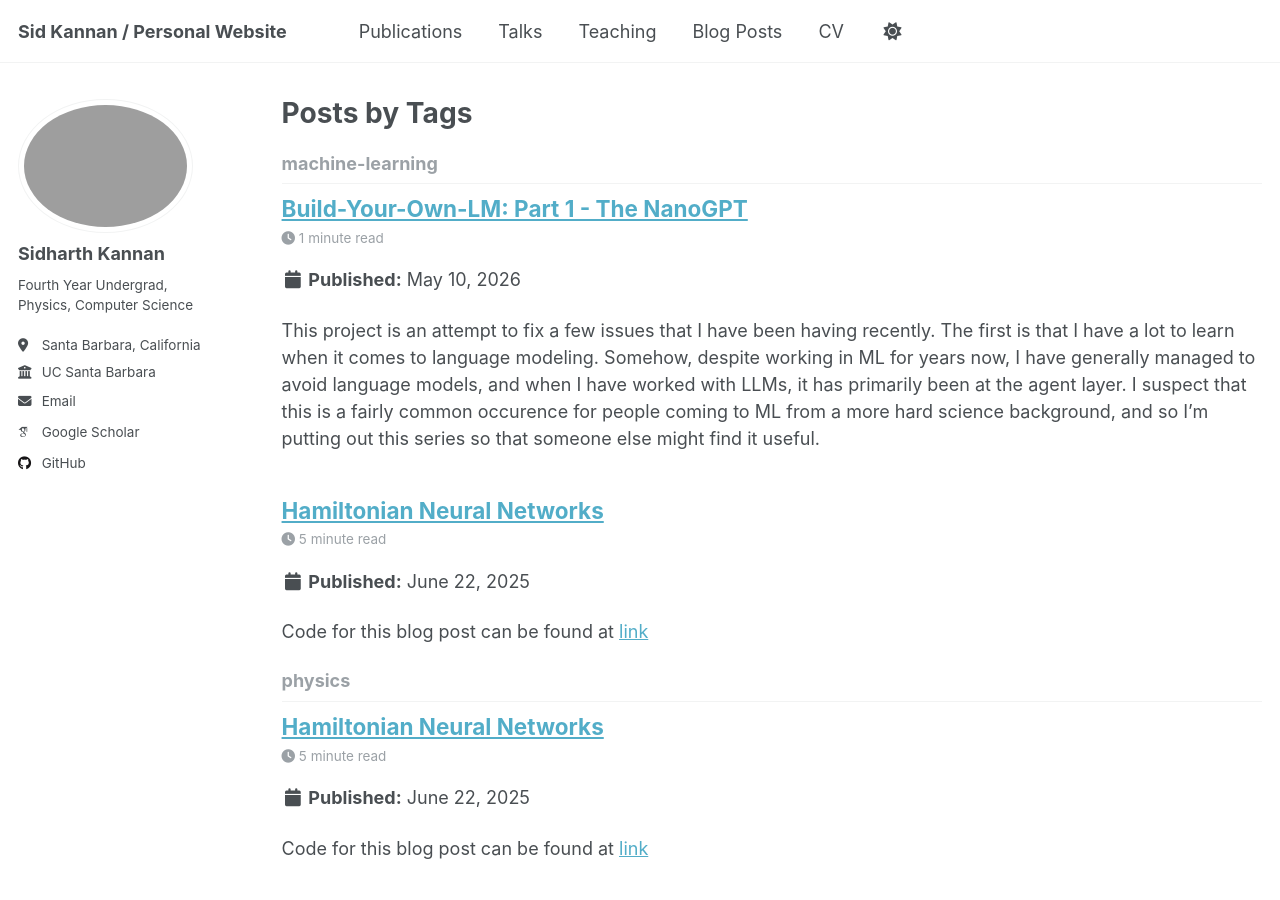
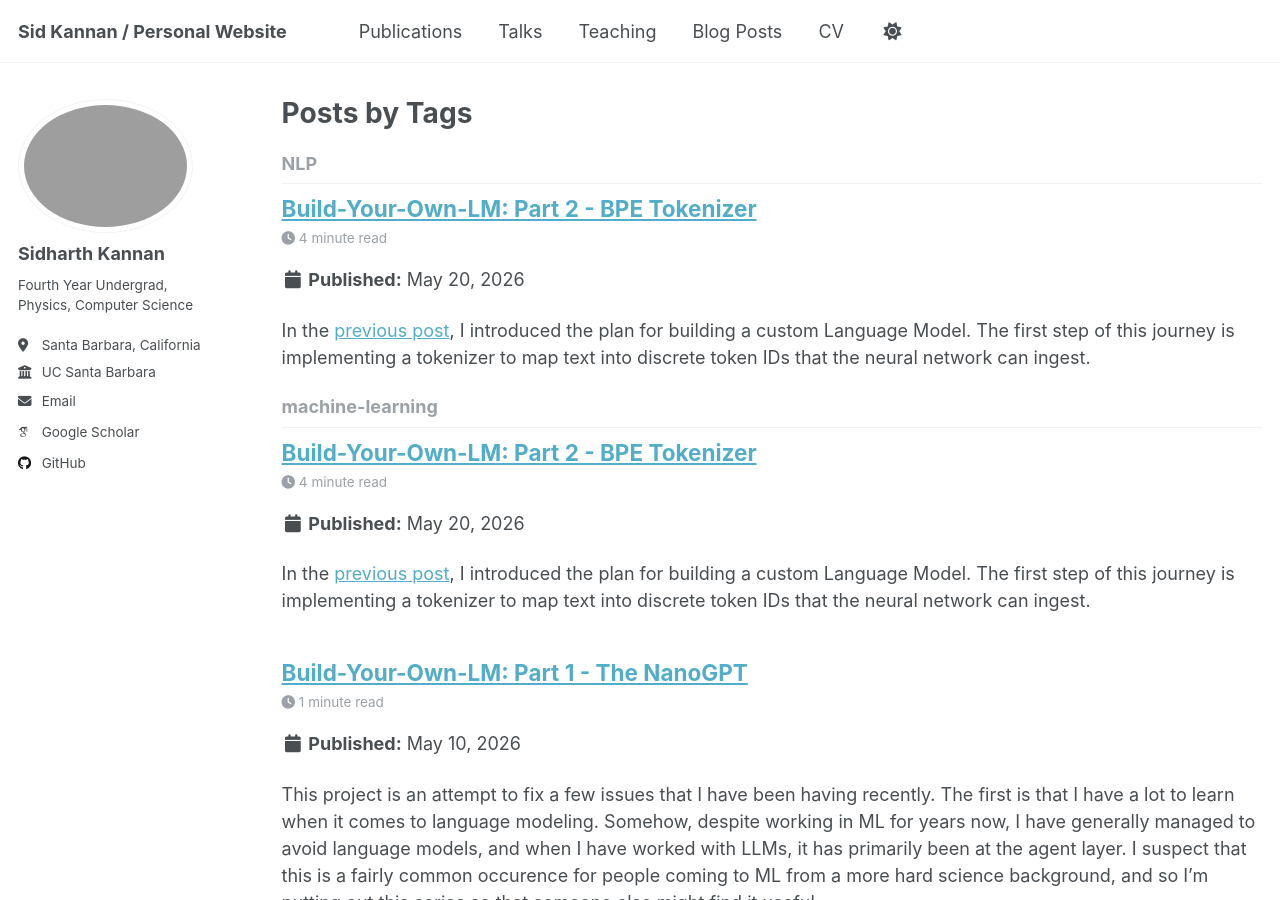
Before and after one commit to sidk2/sidk2.github.io, a Jekyll site: the page built from _pages/tag-archive.html, in a window 1280 px wide and 900 px high. Built offline with Jekyll 4.4.1, drawn with Linux system fonts in a browser that asks for light colours; some web fonts are replaced; some of the changed lines change nothing that is shown.

Commit message:
tokenizer blog

````diff
--- a/_posts/2026-05-10-build-your-own-lm.md
+++ b/_posts/2026-05-10-build-your-own-lm.md
@@ -14,7 +14,7 @@ The second issue is one that I suspect is far more common. Despite being an ML r
 The plan for the project is to build a fairly barebones language model, and then incorporate some of the more advanced techniques that are being used in frontier models. In particular, we will implement
 
 - The base model, including
-  - Byte-pair encoding (BPE) tokenizer
+  - [Byte-pair encoding (BPE) tokenizer](/posts/build-your-own-lm-tokenizer)
   - Attention / the transformer block
   - Rotary positional encoding (RoPE)
 - Some more advanced techniques
@@ -24,4 +24,4 @@ The plan for the project is to build a fairly barebones language model, and then
 
 I want to emphasize that the goal of this project is not to write the optimal implementation of any of these, or to achieve any particularly notable performance metrics. As such, the advanced techniques are a somewhat arbitrary collection of topics that I am just interested in building. I have some more ambitious research projects in mind for the next few months, and so I'm treating this effort as a bit of a warmup.
 
-Links to the specific writeups for each stage will be posted here as they are written.
+Links to the specific writeups for each stage will be posted here as they are written. For the tokenizer implementation, see [Part 2: BPE Tokenizer](/posts/build-your-own-lm-tokenizer).
--- /dev/null
+++ b/_posts/2026-05-20-build-your-own-lm-tokenizer.md
@@ -0,0 +1,132 @@
+---
+title: 'Build-Your-Own-LM: Part 2 - BPE Tokenizer'
+collection: posts
+date: 2026-05-20
+permalink: /posts/build-your-own-lm-tokenizer
+tags:
+  - machine-learning
+  - NLP
+katex: true
+---
+
+In the [previous post](/posts/build-your-own-lm), I introduced the plan for building a custom Language Model. The first step of this journey is implementing a tokenizer to map text into discrete token IDs that the neural network can ingest.
+
+For this project, I chose to implement a **Byte-Pair Encoding (BPE)** tokenizer from scratch. BPE is a subword tokenization algorithm that strikes a balance between character-level tokenization (very small vocabulary, but long sequences) and word-level tokenization (massive vocabulary, unable to handle Out-Of-Vocabulary (OOV) words).
+
+---
+
+## 1. Why Pre-Tokenization Matters
+
+A naive BPE algorithm would simply run merges over the entire raw text corpus. However, this has a major issue: it allows merges to span across word boundaries or punctuation. For example, the sequence `the.` (word + period) or `dog,` could be merged into a single token, which is highly inefficient.
+
+To prevent this, we use a pre-tokenization regex to split the text into candidate words and punctuation tokens before running the BPE merge logic. The regex pattern used in our implementation is:
+
+```python
+PRETOK_PATTERN = re.compile(r"""'s|'t|'re|'ve|'m|'ll|'d| ?\w+| ?\d+| ?[^\s\w\d]+|\s+""")
+```
+
+This pattern matches contractions, words (with optional leading space), numbers, punctuation, and whitespace groups. By treating each match as an atomic group, we ensure that merges only happen *within* these sub-word boundaries.
+
+---
+
+## 2. Representation: The End-of-Word Marker
+
+To preserve word boundary information during tokenization, we suffix each pre-tokenized word with an end-of-word tag: `</w>`.
+
+For example, the sentence `"the dog"` is pre-tokenized and initialized as:
+- `t h e </w>`
+- `d o g </w>`
+
+---
+
+## 3. Training the Tokenizer
+
+Training is the process of learning the vocabulary merges from a corpus. The core loop consists of:
+
+1. **Vocabulary Initialization**: Start with all individual characters present in the corpus as the initial vocabulary, plus the end-of-word marker.
+2. **Frequency Statistics**: Count the frequency of all adjacent symbol pairs in the corpus.
+3. **Merge**: Find the most frequent pair, record it as a merge rule, and replace all occurrences of that pair with the merged version.
+4. **Repeat**: Repeat this process until we reach our target `vocab_size`.
+
+Here is the implementation of `train_bpe` inside `BPETokenizer`:
+
+```python
+def train_bpe(
+    self, corpus: List[str]
+) -> Tuple[Dict[str, int], List[Tuple[str, str]], Dict[str, int]]:
+    merge_rules = []
+    vocab = self.get_vocab(corpus)
+    initial_vocab = vocab.copy()
+    initial_vocab_size = len(set(sym for word in vocab for sym in word.split()))
+    num_merges = self.vocab_size - initial_vocab_size
+    for _ in range(num_merges):
+        stats = self.get_pair_stats(vocab)
+        if not stats:
+            break
+        vocab, merge_rule = self.merge_vocab(vocab, stats)
+        merge_rules.append(merge_rule)
+    return vocab, merge_rules, initial_vocab
+```
+
+Every time we merge a pair, we append it to `merge_rules`. The order in which rules are created determines their **rank** (priority).
+
+---
+
+## 4. Encoding: Mapping Text to IDs
+
+When encoding a new string, we first pre-tokenize it. For each word (plus its `</w>` suffix), we start with individual characters and iteratively merge them.
+
+The key detail is **rank-based merging**: we must apply the merges in the exact order they were learned during training. We look up all adjacent pairs in the word, find the one with the lowest merge rank (highest priority), merge it, and repeat until no more learned merges can be applied.
+
+```python
+while len(ids) > 1:
+    best_rank = float("inf")
+    best_idx = None
+    for i in range(len(ids) - 1):
+        rank = self.merge_rank.get((ids[i], ids[i + 1]), float("inf"))
+        if rank < best_rank:
+            best_rank = rank
+            best_idx = i
+
+    if best_idx is None:
+        break
+
+    merged_id = self.token_ids[(ids[best_idx], ids[best_idx + 1])]
+    ids = ids[:best_idx] + [merged_id] + ids[best_idx + 2 :]
+```
+
+We also reserve `<unk>` for any unseen characters at encoding time, and `<pad>` for padding sequences.
+
+---
+
+## 5. Decoding: Mapping IDs back to Text
+
+Decoding is straightforward. We map each token ID back to its string representation using `self.vocabulary`, concatenate them all, replace `</w>` with a space, and strip any leading/trailing spaces:
+
+```python
+def decode(self, tokens: List[int]) -> str:
+    text = "".join(self.vocabulary.get(i, "<unk>") for i in tokens)
+    return text.replace("</w>", " ").strip()
+```
+
+---
+
+## 6. Unit Testing & Verification
+
+To verify that the tokenizer works as expected, I wrote a set of unit tests in [test_tokenizer.py](file:///Users/sidkannan/Code/mini_gpt/src/tests/test_tokenizer.py) targeting:
+- Vocabulary constraints (ensuring vocabulary size does not exceed the limit).
+- Special token presence (`<unk>` and `<pad>`).
+- Character retention (ensuring all base characters from the training corpus are mapped).
+- Round-trip consistency (ensuring that `decode(encode(text)) == text` holds true for any text).
+
+```python
+def test_encode_decode_corpus():
+    tokenizer = tkn.BPETokenizer(vocab_size=100)
+    tokenizer.train(CORPUS)
+    for sentence in CORPUS:
+        assert tokenizer.decode(tokenizer.encode(sentence)) == sentence
+```
+
+## Summary & Next Steps
+
+Our current BPE tokenizer is functional, but many improvements can be made to make it more efficient for larger corpuses. In the next post, we will take a look at some of these.
````
